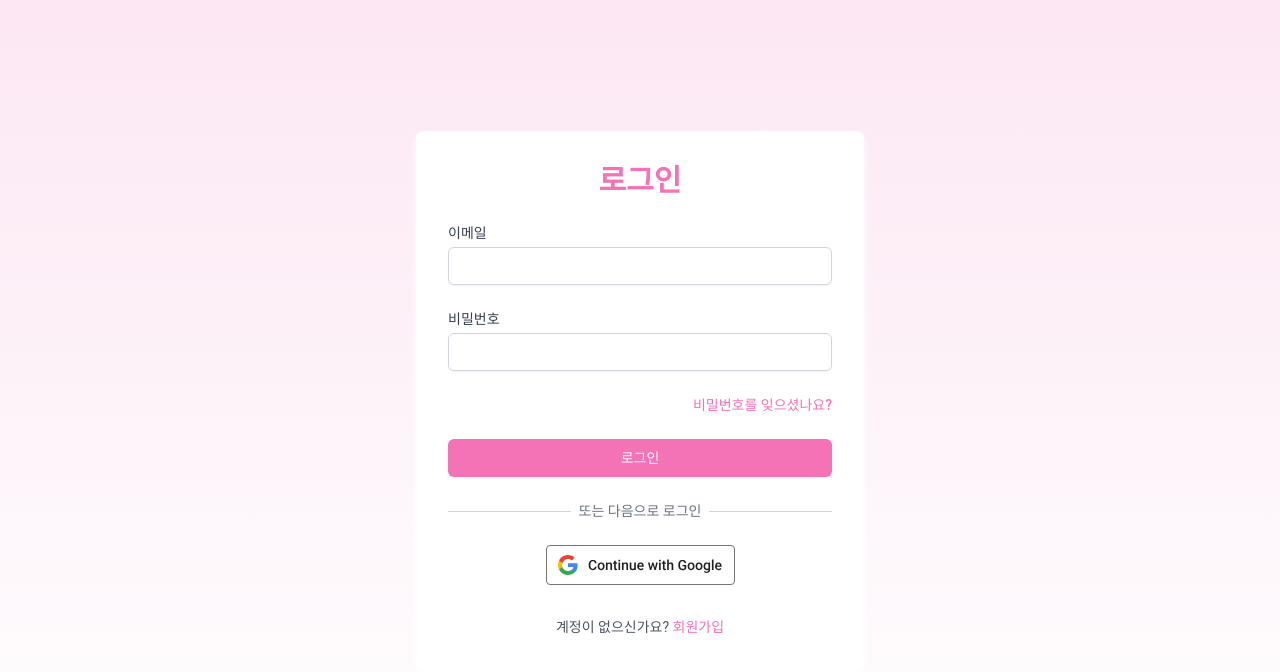
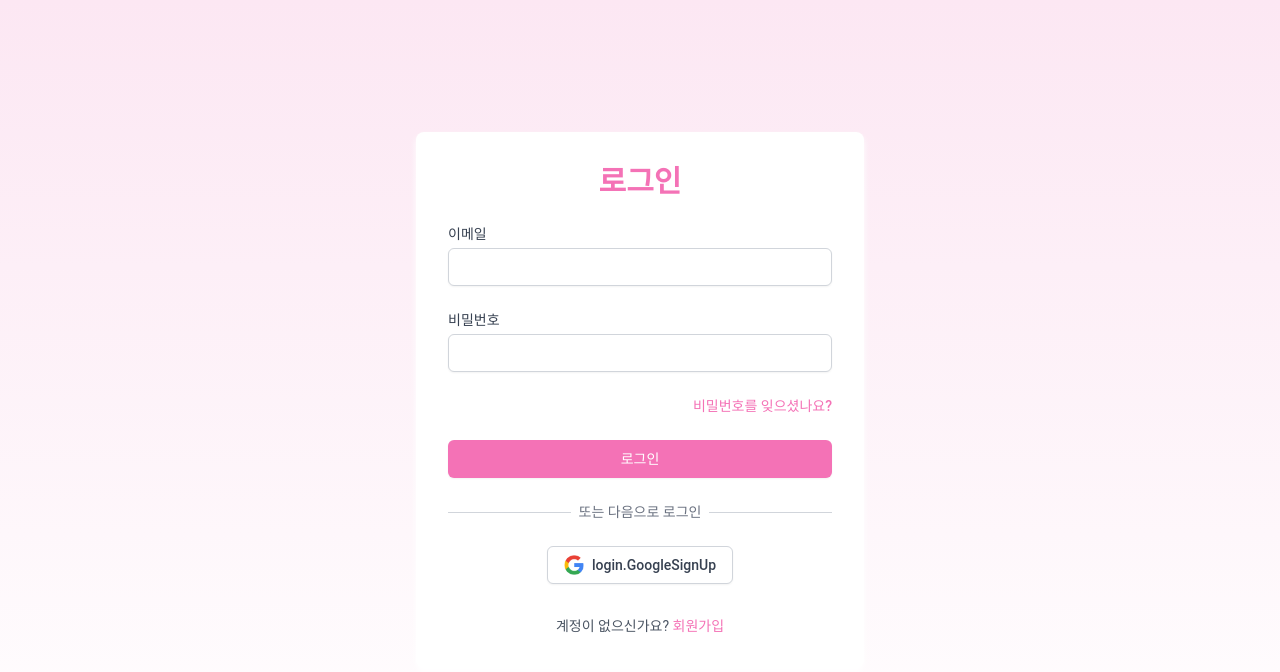
Before and after one commit to hi-rachel/our-story-ing, a Next.js app: page /login in a window 1280 px wide. Shown: the top 672 px of the page. Built offline with nearby package versions, Linux system fonts and the light colour scheme; no server answers.

Commit message:
feat: update google logo login btn

```diff
--- a/src/components/auth/google/GoogleLogin.tsx
+++ b/src/components/auth/google/GoogleLogin.tsx
@@ -1,15 +1,22 @@
+import { FC } from 'react';
 import { GoogleAuthProvider, signInWithPopup } from 'firebase/auth';
 import { auth, db } from '../../../../firebase';
-import { useState } from 'react';
 import { useRouter } from 'next/router';
 import { doc, getDoc, setDoc } from 'firebase/firestore';
+import { toast } from 'react-toastify';
+import { useTranslation } from 'react-i18next';
 
-const GoogleLogin = () => {
-	const [, setLoading] = useState(false);
+interface GoogleLoginProps {
+	disabled?: boolean;
+}
+
+const GoogleLogin: FC<GoogleLoginProps> = ({ disabled = false }) => {
+	const { t } = useTranslation();
 	const router = useRouter();
 
 	const handleGoogleLogin = async () => {
-		setLoading(true);
+		if (disabled) return;
+
 		try {
 			const GoogleProvider = new GoogleAuthProvider();
 			GoogleProvider.setCustomParameters({
@@ -34,20 +41,24 @@ const GoogleLogin = () => {
 					createdAt: new Date(),
 				});
 			}
+			toast.success(t('login.loginSuccess'));
+			router.push('/');
 		} catch (error) {
 			console.error('Error logging in with Google: ', error);
-		} finally {
-			setLoading(false);
-			router.push('/');
 		}
 	};
 
 	return (
-		<button onClick={handleGoogleLogin}>
+		<button
+			onClick={handleGoogleLogin}
+			disabled={disabled}
+			className='flex items-center justify-center px-4 py-2 border border-gray-300 rounded-md shadow-sm bg-white text-sm font-medium text-gray-700 hover:bg-gray-50 focus:outline-none focus:ring-2 focus:ring-offset-2 focus:ring-primary disabled:opacity-50 disabled:cursor-not-allowed'>
 			<img
-				src='/login/google.svg'
-				className='w-full transition duration-300 ease-in-out transform hover:brightness-90'
+				src='/login/google-logo.png'
+				alt='Google logo'
+				className='w-5 h-5 mr-2'
 			/>
+			{t('login.GoogleSignUp')}
 		</button>
 	);
 };
```
Also changed, not shown: public/login/google-logo.png (added).
